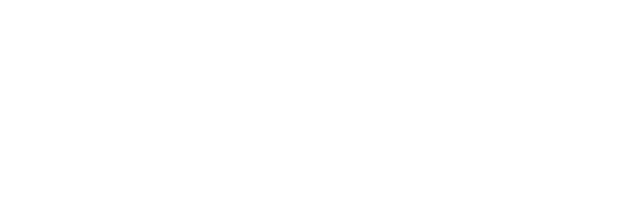
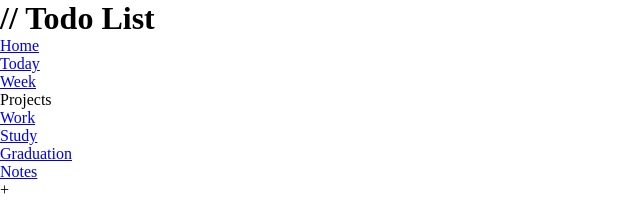
Before and after one commit to ColossalDemetr/project-todo-list, a website built with webpack: page index.html in a window 1280 px wide. Shown: the whole page, without its empty margins (0-640 px from the left). Built offline with nearby package versions, Linux system fonts and the light colour scheme.

Commit message:
Add basic HTML layer and CSS reset

```diff
--- a/index.html
+++ b/index.html
@@ -4,11 +4,43 @@
     <meta charset="UTF-8">
     <meta name="viewport" content="width=device-width, initial-scale=1.0">
     <title>Todo List</title>
+    <link rel="stylesheet" href="src/styles/main.css">
 </head>
 <body>
 
+    <div class="wrapper">
 
+        <header class="header">
+            <h1>// Todo List</h1>
+        </header>
 
+        <aside class="sidebar">
+            <ul class="sidebar-list">
+                <li class="sidebar-list-item"><a href="###">Home</a></li>
+                <li class="sidebar-list-item"><a href="###">Today</a></li>
+                <li class="sidebar-list-item"><a href="###">Week</a></li>
+
+                <li class="sidebar-list-item">
+                    Projects
+                    <ul class="projects-list">
+                        <li class="sidebar-list-item"><a href="###">Work</a></li>
+                        <li class="sidebar-list-item"><a href="###">Study</a></li>
+                        <li class="sidebar-list-item"><a href="###">Graduation</a></li>
+                    </ul>
+                </li>
+
+                <li class="sidebar-list-item" id="notes"><a href="###">Notes</a></li>
+            </ul>
+
+            <div class="new-todo">+</div>
+
+        </aside>
+
+        <main class="main-content">
+            <!-- todos… -->
+        </main>
+
+    </div>
 
 <script src="dist/main.js"></script>
 </body>
--- /dev/null
+++ b/src/styles/main.css
@@ -0,0 +1,9 @@
+*, *::before, *::after {
+    box-sizing: border-box;
+    margin: 0;
+    padding: 0;
+}
+
+body {
+    min-height: 100vh;
+}
```
